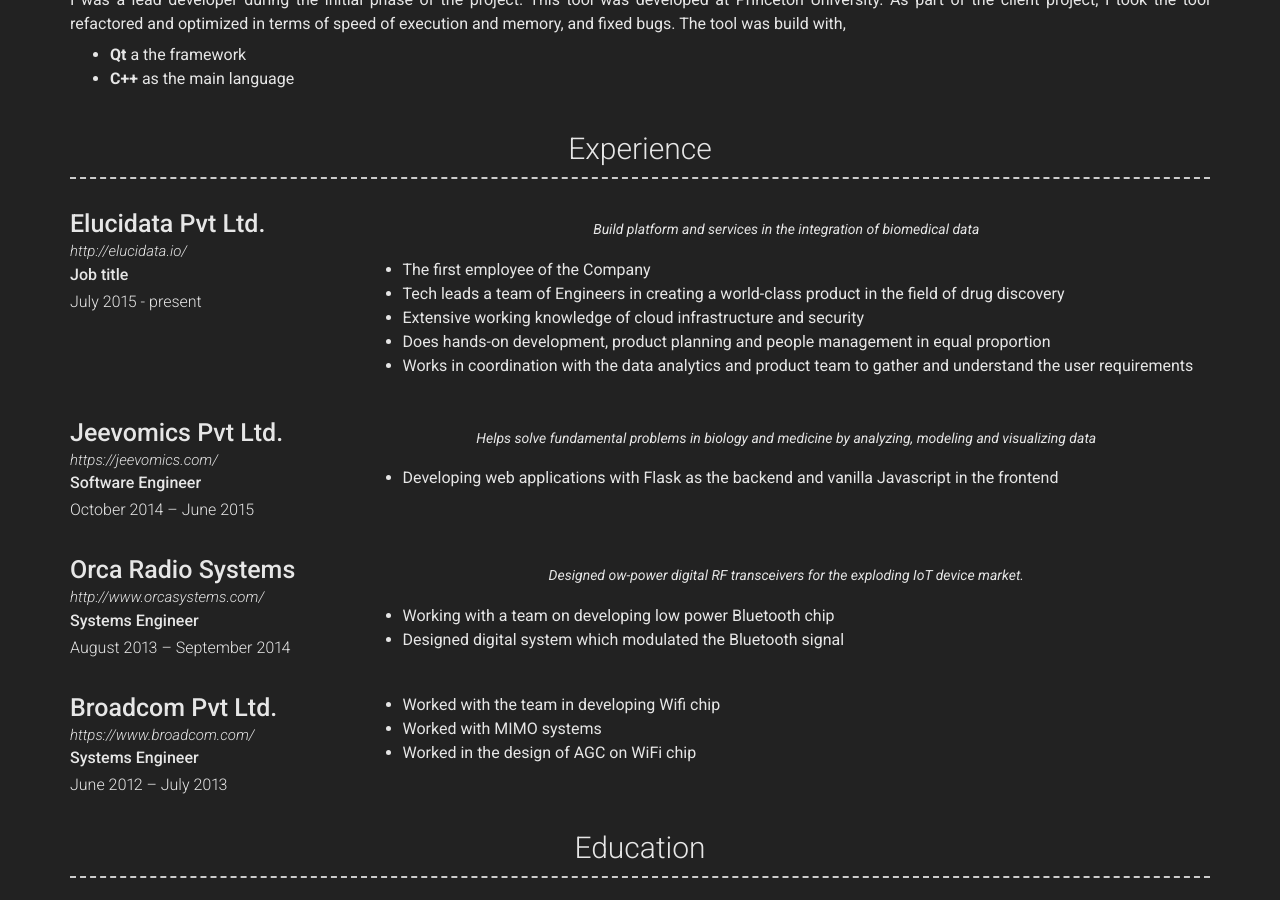
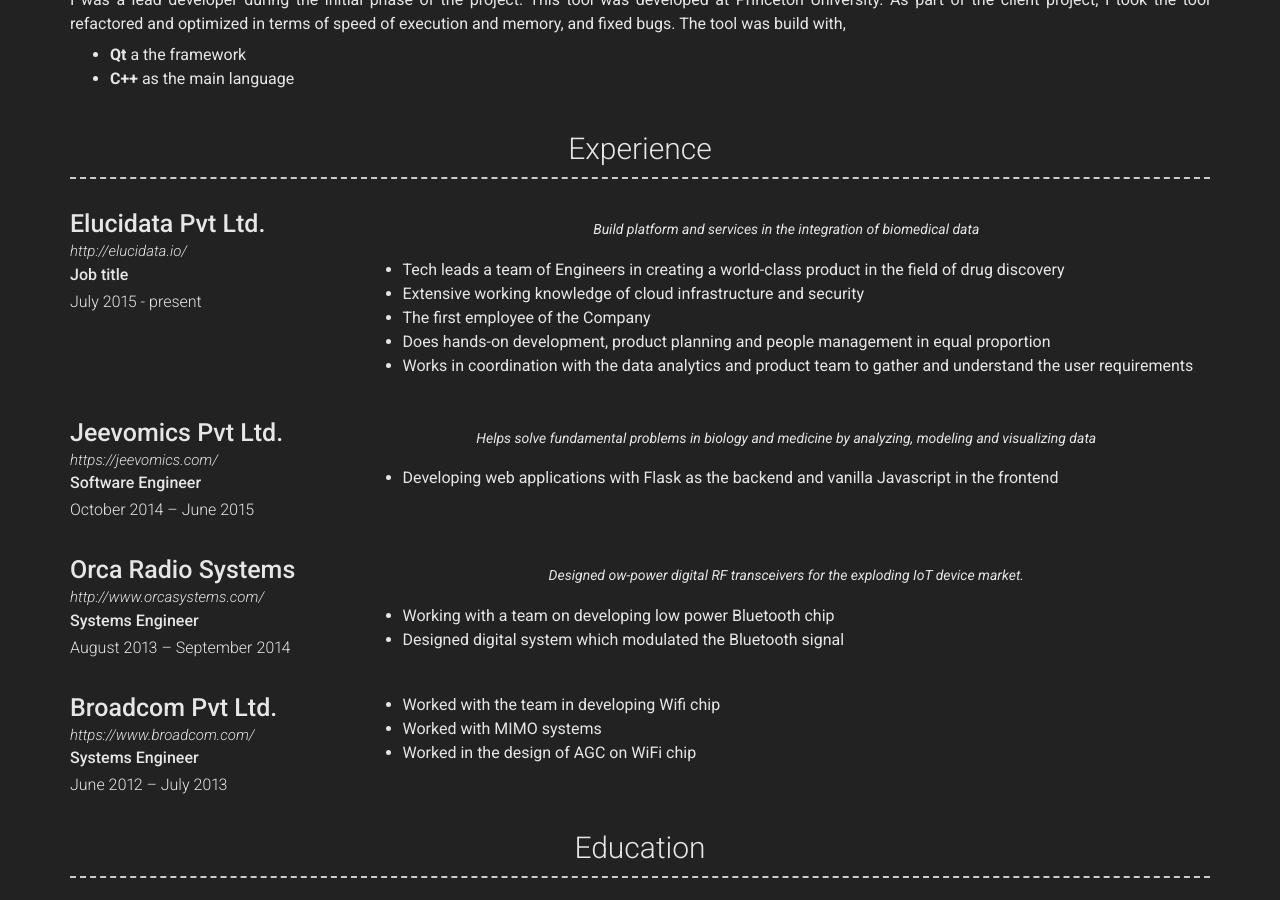
Before and after one commit to sabsgeo/my-cv, a Jekyll site: the page built from index.md, in a window 1280 px wide and 900 px high, scrolled down 2849 px. Built offline with Jekyll 4.4.1, drawn with Linux system fonts in a browser that asks for light colours; nearby versions of some CDN libraries; some of the changed lines change nothing that is shown.

Commit message:
[WIP]:updated experinece sequence

```diff
--- a/_data/experience.yml
+++ b/_data/experience.yml
@@ -7,9 +7,9 @@
   quote: >
     Build platform and services in the integration of biomedical data
   description: | # this will include new lines to allow paragraphs
-    - The first employee of the Company
     - Tech leads a team of Engineers in creating a world-class product in the field of drug discovery
     - Extensive working knowledge of cloud infrastructure and security
+    - The first employee of the Company
     - Does hands-on development, product planning and people management in equal proportion
     - Works in coordination with the data analytics and product team to gather and understand the user requirements
 
```
